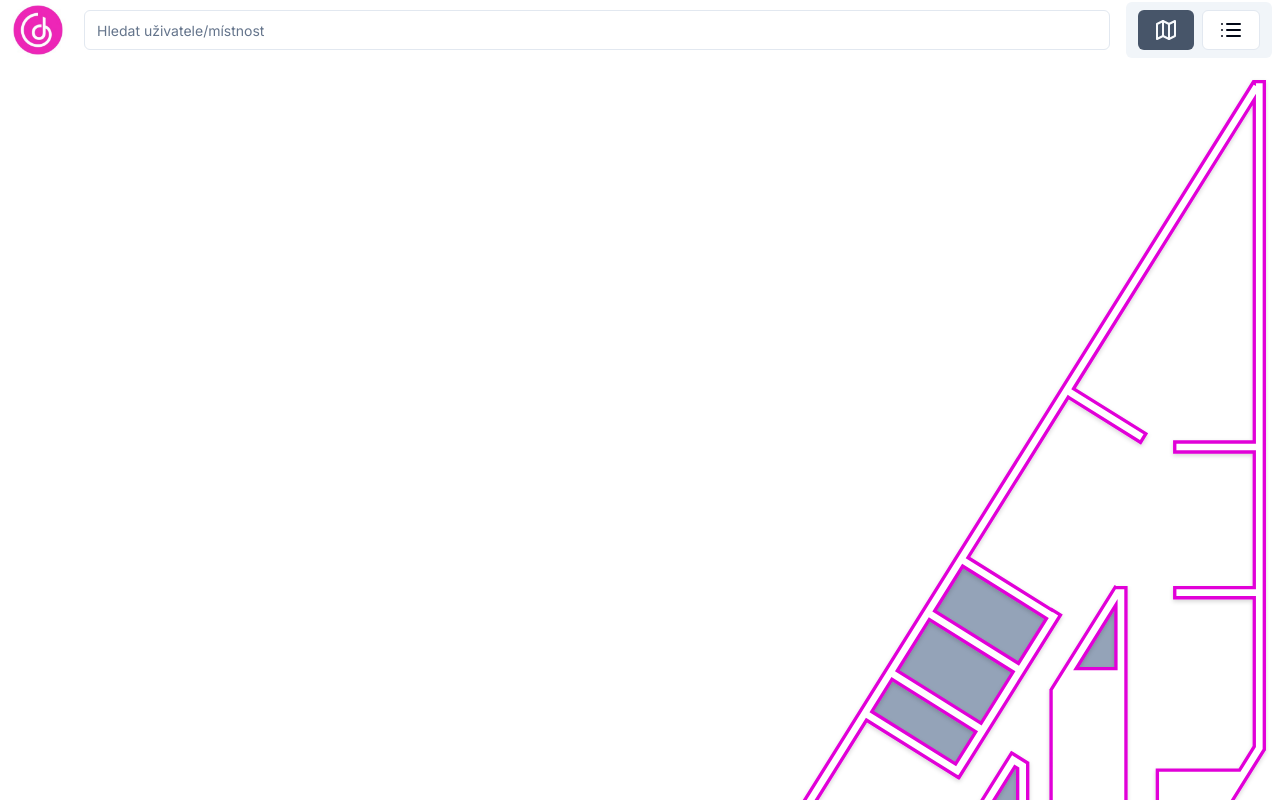
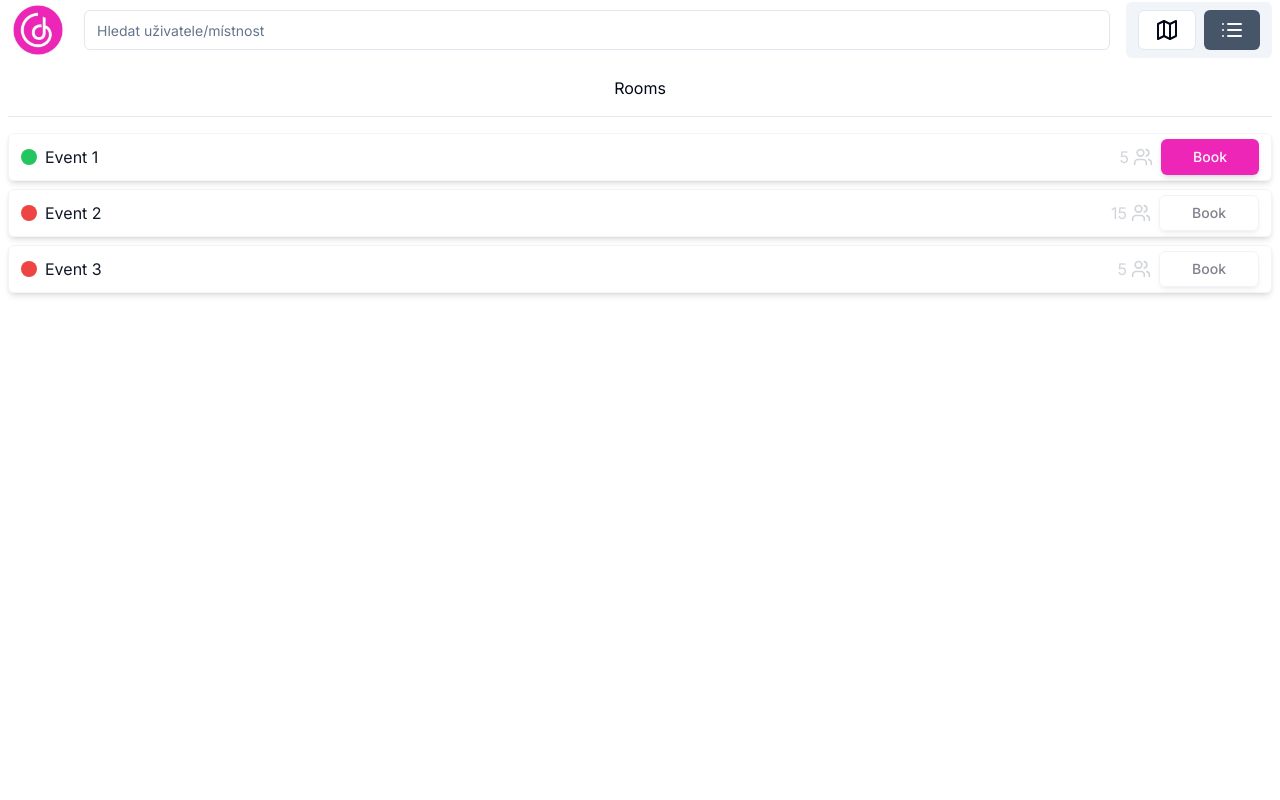
Before and after one commit to kazakovkirilliy/hackathon, a Next.js app: page /rooms in a window 1280 px wide. Shown: the top 800 px of the page. Built offline with nearby package versions, Linux system fonts and the light colour scheme.

Commit message:
feat: room list item finished

```diff
--- a/src/app/rooms/_components/RoomList.tsx
+++ b/src/app/rooms/_components/RoomList.tsx
@@ -1,22 +1,37 @@
-import { FC } from 'react'
+import { FC, useCallback } from 'react'
 import { RoomListItem } from '~/entities/room-list-item'
 import { Separator } from '~/components/ui/separator'
+import { Room } from '~/app/types'
+import { useRouter } from 'next/navigation'
 
-export const RoomList: FC = ({ rooms }: { rooms: any[] }) => {
+export const RoomList = ({ rooms }: { rooms: Room[] }) => {
+    const router = useRouter()
+
+    const onRoomSelect = useCallback(
+        (id: string) => {
+            router.push(`/rooms/${id}`)
+        },
+        [router]
+    )
+
     return (
-        <div className="flex w-full h-full flex-col">
-            {/*<h2 className="text-center">Rooms</h2>*/}
-            {/*<Separator className="shadow-md" />*/}
+        <div className="w-full h-full">
+            <h2 className="text-center">Rooms</h2>
+            <Separator className="shadow-md mt-4 mb-4" />
 
-            {rooms?.length ? (
-                rooms.map((r) => (
-                    <div className="" key={r.id}>
-                        <RoomListItem />
-                    </div>
-                ))
-            ) : (
-                <h1 className="text-center">No rooms found.</h1>
-            )}
+            <div className="flex-col flex gap-2 overflow-y-auto -mx-2 px-2 pb-4">
+                {rooms?.length ? (
+                    rooms.map((r, i) => (
+                        <RoomListItem
+                            key={r.id + i}
+                            {...r}
+                            onRoomSelect={onRoomSelect}
+                        />
+                    ))
+                ) : (
+                    <h1 className="text-center">No rooms found.</h1>
+                )}
+            </div>
         </div>
     )
 }
--- a/src/app/rooms/_components/Tabs.tsx
+++ b/src/app/rooms/_components/Tabs.tsx
@@ -13,25 +13,35 @@ import { Toggler } from '~/app/rooms/_components/Toggler'
 const tabs = [Map, RoomList]
 
 type Props = {
-    rooms: Room[];
+    rooms: Room[]
 }
 
 export const Tabs = (props: Props) => {
-    const [tabIndex, setTabIndex] = useState(0)
+    const [tabIndex, setTabIndex] = useState(1)
 
     const Component = useMemo(() => {
         return tabs[tabIndex] as FC<MapProps>
     }, [tabIndex])
 
-    return <>
-        <nav className={'flex w-full justify-between gap-x-4 items-center mb-4'}>
-            <Image width={60} height={60} src={'/icon-192x192.png'} alt={'GoodData'} />
-            <Input placeholder={'Hledat uživatele/místnost'} />
+    return (
+        <>
+            <nav
+                className={
+                    'flex w-full justify-between gap-x-4 items-center mb-4'
+                }
+            >
+                <Image
+                    width={60}
+                    height={60}
+                    src={'/icon-192x192.png'}
+                    alt={'GoodData'}
+                />
+                <Input placeholder={'Hledat uživatele/místnost'} />
 
-            <Toggler tabIndex={tabIndex} setTabIndex={setTabIndex} />
-        </nav>
+                <Toggler tabIndex={tabIndex} setTabIndex={setTabIndex} />
+            </nav>
 
-        <Component {...props} />
-    </>
-
+            <Component {...props} />
+        </>
+    )
 }
--- a/src/app/rooms/page.tsx
+++ b/src/app/rooms/page.tsx
@@ -2,7 +2,7 @@ import { Room } from '~/app/types'
 import { Tabs } from '~/app/rooms/_components/Tabs'
 
 type Props = {
-    rooms: Room[];
+    rooms: Room[]
 }
 
 async function fetchRooms(): Promise<Room[]> {
@@ -32,16 +32,15 @@ async function fetchRooms(): Promise<Room[]> {
                     isAvailable: false,
                 },
             ])
-        }, 5000)
+        }, 5)
     })
 }
-
 
 export default async function RoomsPage(props: Props) {
     const rooms = await fetchRooms()
     return (
-        <main className='flex flex-1 h-full flex-col items-center px-2'>
+        <main className="flex flex-1 h-full flex-col items-center px-2">
             <Tabs rooms={rooms} />
         </main>
     )
-};
+}
--- a/src/entities/room-list-item.tsx
+++ b/src/entities/room-list-item.tsx
@@ -1,9 +1,55 @@
-export const RoomListItem = () => {
+import { MouseEvent } from 'react'
+import { useRouter } from 'next/navigation'
+import { Room } from '~/app/types'
+import { Button } from '~/components/ui/button'
+import { Users } from 'lucide-react'
+
+type RoomListItemProps = Room & { onRoomSelect: (id: string) => void }
+export const RoomListItem = ({
+    id,
+    title,
+    capacity,
+    isAvailable,
+    onRoomSelect,
+}: RoomListItemProps) => {
+    const onBook = (e: MouseEvent) => {
+        e.stopPropagation()
+        //todo: handle
+    }
+
+    const availabilityClass = isAvailable ? 'bg-green-500' : 'bg-red-500'
+
     return (
-        <div className="w-full h-12 shadow-md flex items-center rounded-md p-3">
-            <div className="rounded-full bg-green-500 w-4 h-4 flex mr-2"></div>
+        <div
+            className="w-full h-12 shadow-md flex items-center rounded-md p-3 justify-between border border-gray-100"
+            onClick={() => onRoomSelect(id)}
+        >
+            <div className="flex items-center">
+                <div
+                    className={`rounded-full w-4 h-4 flex mr-2 ${availabilityClass}`}
+                ></div>
 
-            <p>Karel</p>
+                <p className="text-gray-900">{title}</p>
+            </div>
+
+            <div className="flex items-center gap-2">
+                <div className="flex items-center text-gray-300">
+                    <p className="text-md pr-1">{capacity}</p>
+                    <Users className="w-5 h-5" />
+                </div>
+
+                <Button
+                    className={`${
+                        isAvailable ? 'bg-[#ed26b7]' : ''
+                    } px-8 shadow-md`}
+                    variant={isAvailable ? 'default' : 'outline'}
+                    size="sm"
+                    disabled={!isAvailable}
+                    onClick={onBook}
+                >
+                    Book
+                </Button>
+            </div>
         </div>
     )
 }
```
